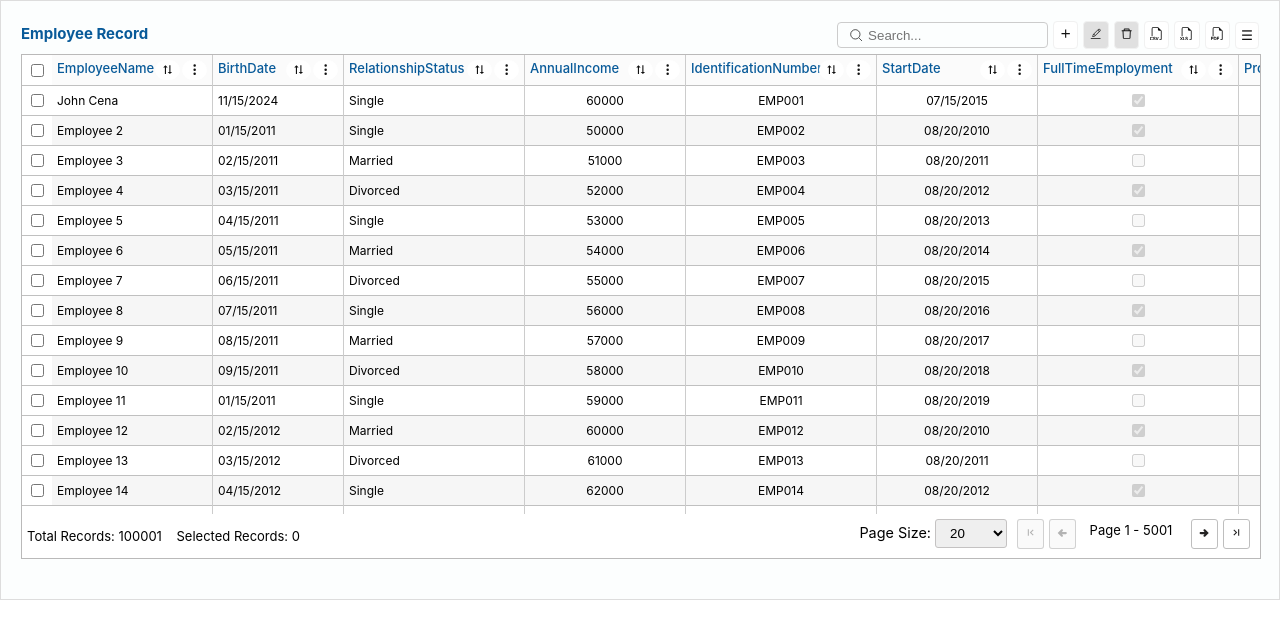
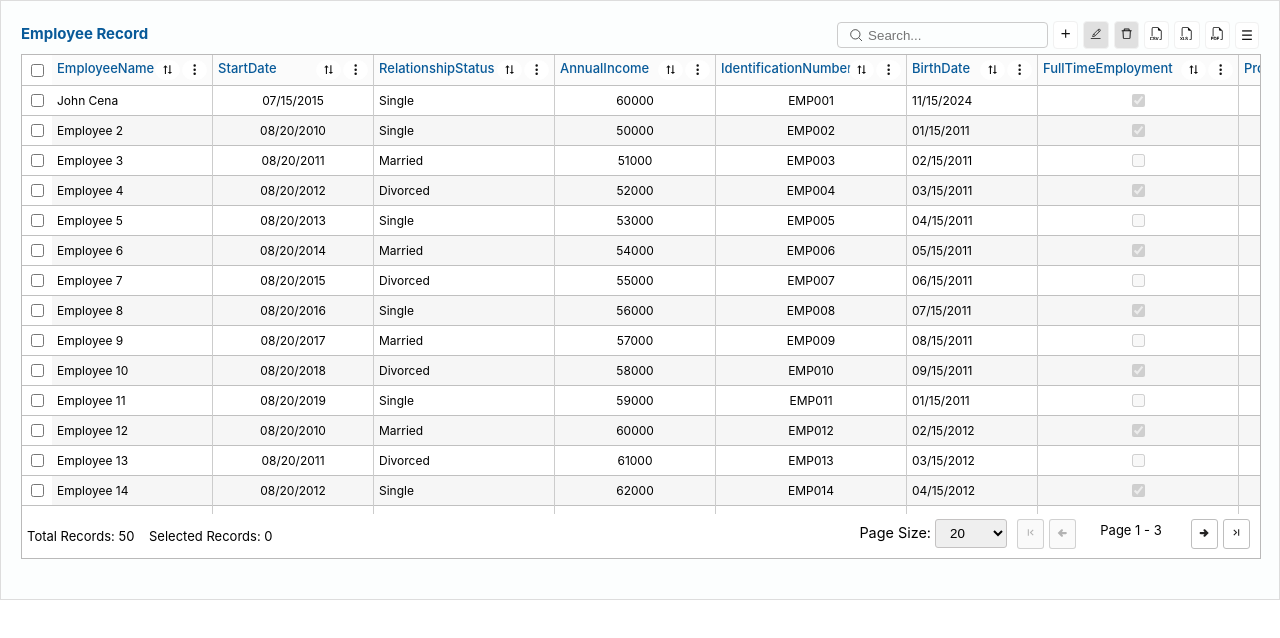
Before and after one commit to codematrixx008/Custom_DataGrid, a React (Create React App) app: page / in a window 1280 px wide. Shown: the top 638 px of the page. Built offline with nearby package versions, Linux system fonts and the light colour scheme.

Commit message:
Cleared old data in add modal; fixed row selection and total count on delete.
In the add modal, cleared the previous data, and on deletion, correctly updated the selected row and total record count.

```diff
--- a/src/Component/CallDataGrid/Data/Data.ts
+++ b/src/Component/CallDataGrid/Data/Data.ts
@@ -26,11 +26,11 @@ export const buttonSetting = {
 
 export const listViewColumns = [
     { ColumnHeader: "EmployeeName", DataType: "string", Tooltip: true, Width: 150, isVisible: true, isEditable: true, isFreeze: true, Sorting: true, Filtering: true, ColumnOrder: 1, Alignment: "left" },
-    { ColumnHeader: "BirthDate", DataType: "date", Tooltip: false, Width: 120, isVisible: true, isEditable: true, isFreeze: true, Sorting: true, Filtering: true, ColumnOrder: 2, Alignment: "left" },
+    { ColumnHeader: "BirthDate", DataType: "date", Tooltip: false, Width: 120, isVisible: true, isEditable: true, isFreeze: true, Sorting: true, Filtering: true, ColumnOrder: 6, Alignment: "left" },
     { ColumnHeader: "RelationshipStatus", DataType: "string", Tooltip: false, Width: 170, isVisible: true, isEditable: true, isFreeze: false, Sorting: true, Filtering: true, ColumnOrder: 3, Alignment: "left" },
     { ColumnHeader: "AnnualIncome", DataType: "number", Tooltip: false, Width: 150, isVisible: true, isEditable: true, isFreeze: false, Sorting: true, Filtering: true, ColumnOrder: 4, Alignment: "center" },
     { ColumnHeader: "IdentificationNumber", DataType: "string", Tooltip: false, Width: 180, isVisible: true, isEditable: true, isFreeze: false, Sorting: false, Filtering: true, ColumnOrder: 5, Alignment: "center" },
-    { ColumnHeader: "StartDate", DataType: "date", Tooltip: false, Width: 150, isVisible: true, isEditable: true, isFreeze: false, Sorting: true, Filtering: true, ColumnOrder: 6, Alignment: "center" },
+    { ColumnHeader: "StartDate", DataType: "date", Tooltip: false, Width: 150, isVisible: true, isEditable: true, isFreeze: false, Sorting: true, Filtering: true, ColumnOrder: 2, Alignment: "center" },
     { ColumnHeader: "FullTimeEmployment", DataType: "boolean", Tooltip: false, Width: 190, isVisible: true, isEditable: true, isFreeze: false, Sorting: true, Filtering: true, ColumnOrder: 7, Alignment: "center" },
     { ColumnHeader: "ProfessionalExperience", DataType: "number", Tooltip: false, Width: 200, isVisible: true, isEditable: true, isFreeze: true, Sorting: true, Filtering: true, ColumnOrder: 8, Alignment: "center" },
     { ColumnHeader: "WorkDepartment", DataType: "string", Tooltip: false, Width: 180, isVisible: true, isEditable: true, isFreeze: false, Sorting: true, Filtering: true, ColumnOrder: 9, Alignment: "left" },
@@ -77,7 +77,7 @@ export const tableData = [
         TaxBracket: "20%",
         RemoteWorkEligible: true
     },
-    ...Array.from({ length: 100000 }, (_, i) => ({
+    ...Array.from({ length: 49 }, (_, i) => ({
         id: i + 2,
         EmployeeName: `Employee ${i + 2}`,
         BirthDate: formatDate(`201${Math.floor(i / 10) + 1}-0${(i % 9) + 1}-15`),
--- a/src/Component/CustomComponent/CustomDataGrid.tsx
+++ b/src/Component/CustomComponent/CustomDataGrid.tsx
@@ -113,14 +113,14 @@ const CustomDataGrid = ({ title, buttonSetting, listViewColumns, data }: any) =>
     handlefiltersearch();
   }, [filters]);
 
+
+  console.log(sortedData.length, "checkingLength")
+
   useEffect(() => {
     if (showActionPopup.Edit && selectedRows !== null && data && listViewColumns) {
-      console.log(showActionPopup.Edit, "showActionPopup.Edit ");
-      console.log("selectedRows", selectedRows[0]);
-      console.log("data", data);
-      console.log("listViewColumns", listViewColumns);
+
       const selectedRowData = data.find((row: any) => row.id === selectedRows[0]);
-      console.log(selectedRowData, "selectedRowData");
+
       if (selectedRowData) {
         const updatedInputValues: { [key: string]: any } = {};
         listViewColumns.forEach((col: any) => {
@@ -157,6 +157,7 @@ const CustomDataGrid = ({ title, buttonSetting, listViewColumns, data }: any) =>
 
   const handleActionEditButtonclose = () => {
     setShowActionPopup({ ...showActionPopup, Edit: false });
+    setInputValues({});
   };
 
   const handleAddSubmit = () => {
@@ -301,7 +302,7 @@ const CustomDataGrid = ({ title, buttonSetting, listViewColumns, data }: any) =>
 
   const exportToPDF = () => {
     const dataToExport = getSelectedExportData();
-    const doc = new jsPDF({ orientation: "landscape", putOnlyUsedFonts: "true", format: "a3" });
+    const doc = new jsPDF({ orientation: "landscape", putOnlyUsedFonts: true, format: "a3" });
 
     const headers = visibleColumns
       .filter(col => col.isVisible)
@@ -709,6 +710,7 @@ const CustomDataGrid = ({ title, buttonSetting, listViewColumns, data }: any) =>
 
   const handleDelete = (id: number) => {
     setSortedData((prevData: any) => prevData.filter((item: any) => item.id !== id));
+    setSelectedRows([])
     handleActionDeleteButtonClose();
   };
 
@@ -1160,6 +1162,7 @@ const CustomDataGrid = ({ title, buttonSetting, listViewColumns, data }: any) =>
                           <div style={{ position: 'relative', display: 'inline-block', float: 'right' }}>
                             <button className="btnsort" onClick={() => handleSortClick(col.ColumnHeader)}> <BiSortAlt2 /> </button>
                             <button className='btnfilter' onClick={() => handleFilterClick(col.ColumnHeader)}><BsThreeDotsVertical /> </button>
+
                             {columnFilterVisible === col.ColumnHeader && (
                               <div className="column-visibilityy">
                                 <div className="search-bar2" style={{ margin: "5px" }}>
@@ -1290,7 +1293,7 @@ const CustomDataGrid = ({ title, buttonSetting, listViewColumns, data }: any) =>
           </div>
           <div className="pagination-container">
             <div className="footer">
-              <span>Total Records: {data.length}</span> &nbsp;&nbsp;&nbsp;
+              <span>Total Records: {sortedData.length}</span> &nbsp;&nbsp;&nbsp;
               <span>Selected Records: {selectedRows.length}</span>
             </div>
             <div className="pagination">
```
